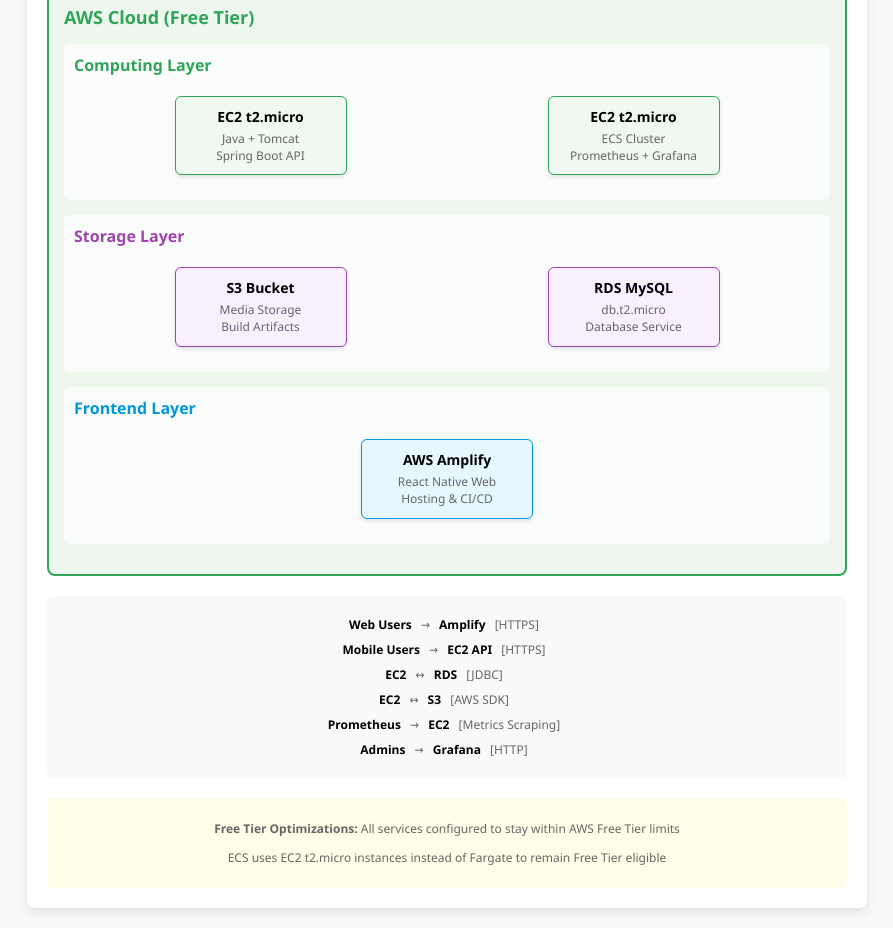
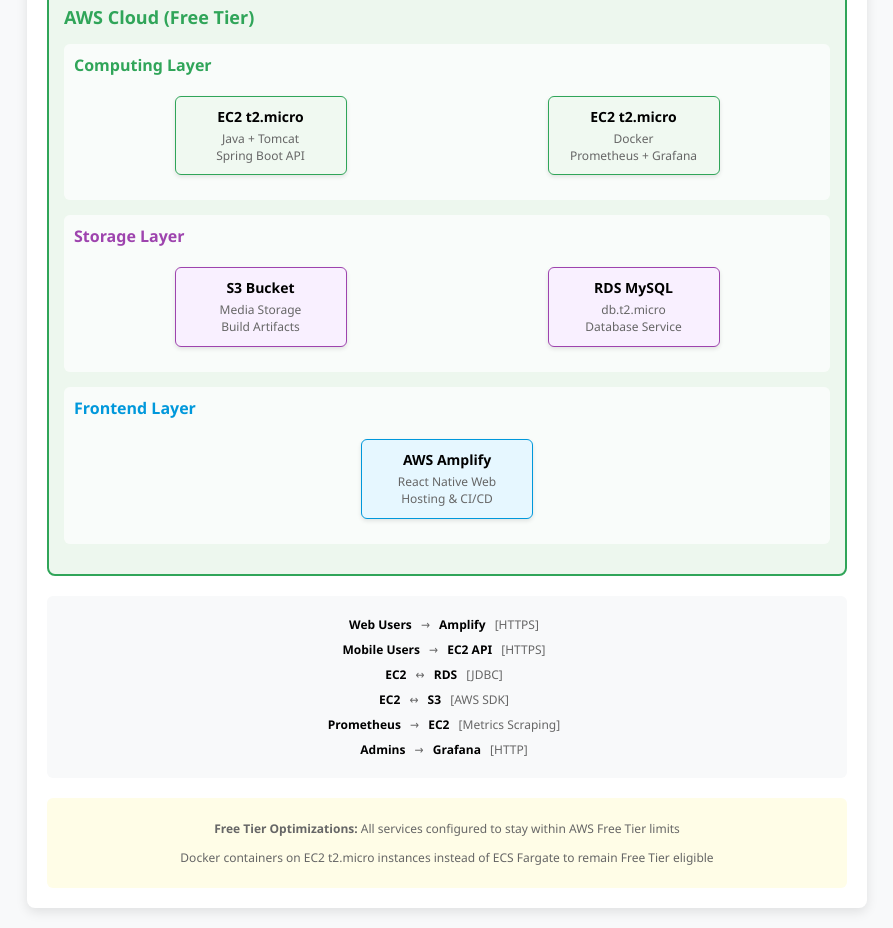
Before and after one commit to Med3Sin/Studi-YourMedia-ECF, a plain HTML site: page aws-architecture-project-yourmedia.html in a window 1280 px wide. Shown: the part 600-1528 px from the top of the page, without its empty margins (193-1086 px from the left). Drawn offline with Linux system fonts and the light colour scheme.

Commit message:
Mise à jour de la documentation et des schémas d'architecture pour refléter les dernières modifications

```diff
--- a/aws-architecture-project-yourmedia.html
+++ b/aws-architecture-project-yourmedia.html
@@ -212,7 +212,7 @@
           </div>
           <div class="component compute-component">
             <div class="component-title">EC2 t2.micro</div>
-            <div class="component-subtitle">ECS Cluster<br>Prometheus + Grafana</div>
+            <div class="component-subtitle">Docker<br>Prometheus + Grafana</div>
           </div>
         </div>
       </div>
@@ -257,7 +257,7 @@
     <!-- Free Tier Notes -->
     <div style="font-size: 12px; color: #666; text-align: center; margin-top: 20px; padding: 10px; background-color: #fffde7; border-radius: 6px;">
       <p><b>Free Tier Optimizations:</b> All services configured to stay within AWS Free Tier limits</p>
-      <p>ECS uses EC2 t2.micro instances instead of Fargate to remain Free Tier eligible</p>
+      <p>Docker containers on EC2 t2.micro instances instead of ECS Fargate to remain Free Tier eligible</p>
     </div>
   </div>
 </body>
```
Also changed, not shown: README.md.
